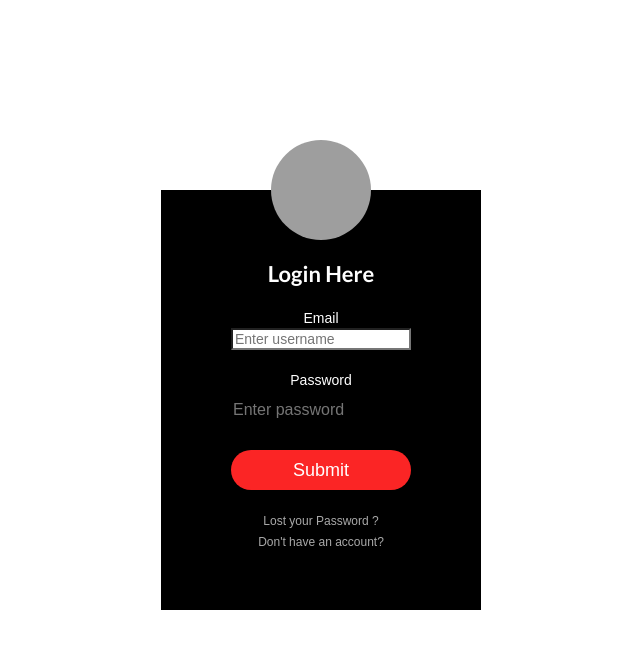
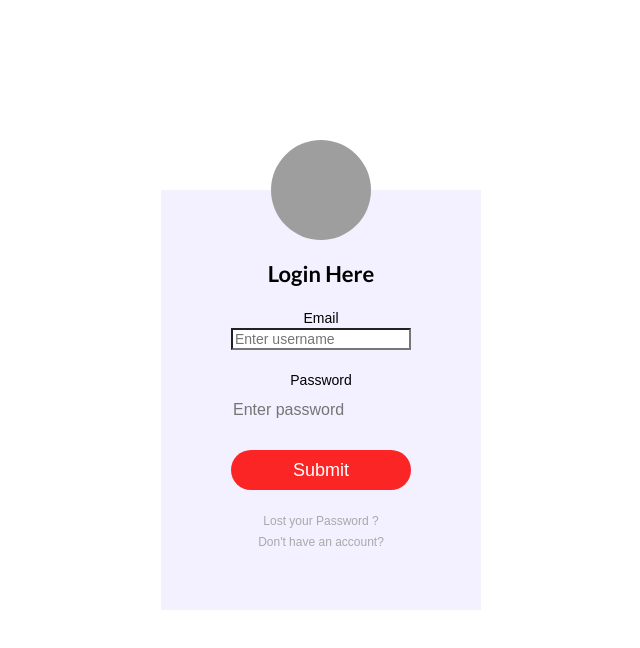
Before and after one commit to minhajspace/the_tarzan_way, a React (Create React App) app: page / in a window 1280 px wide. Shown: the top 648 px of the page, without its empty margins (319-959 px from the left). Built offline with nearby package versions, Linux system fonts and the light colour scheme; grey boxes are pictures that could not be loaded.

Commit message:
changes in styling

```diff
--- a/src/component/login.css
+++ b/src/component/login.css
@@ -12,8 +12,8 @@
 .loginbox {
   width: 320px;
   height: 420px;
-  background: black;
-  color: #fff;
+  background: #f3f0ff;
+  color: black;
   top: 50%;
   left: 50%;
   position: absolute;
--- a/src/component/login.js
+++ b/src/component/login.js
@@ -46,7 +46,7 @@ class Login extends React.Component {
         }
         else {
             (this.props.history.push("/"))
-            console.log("please enter a volid user name and password")
+            alert("please enter a volid user name and password")
         }
 
     }
```
